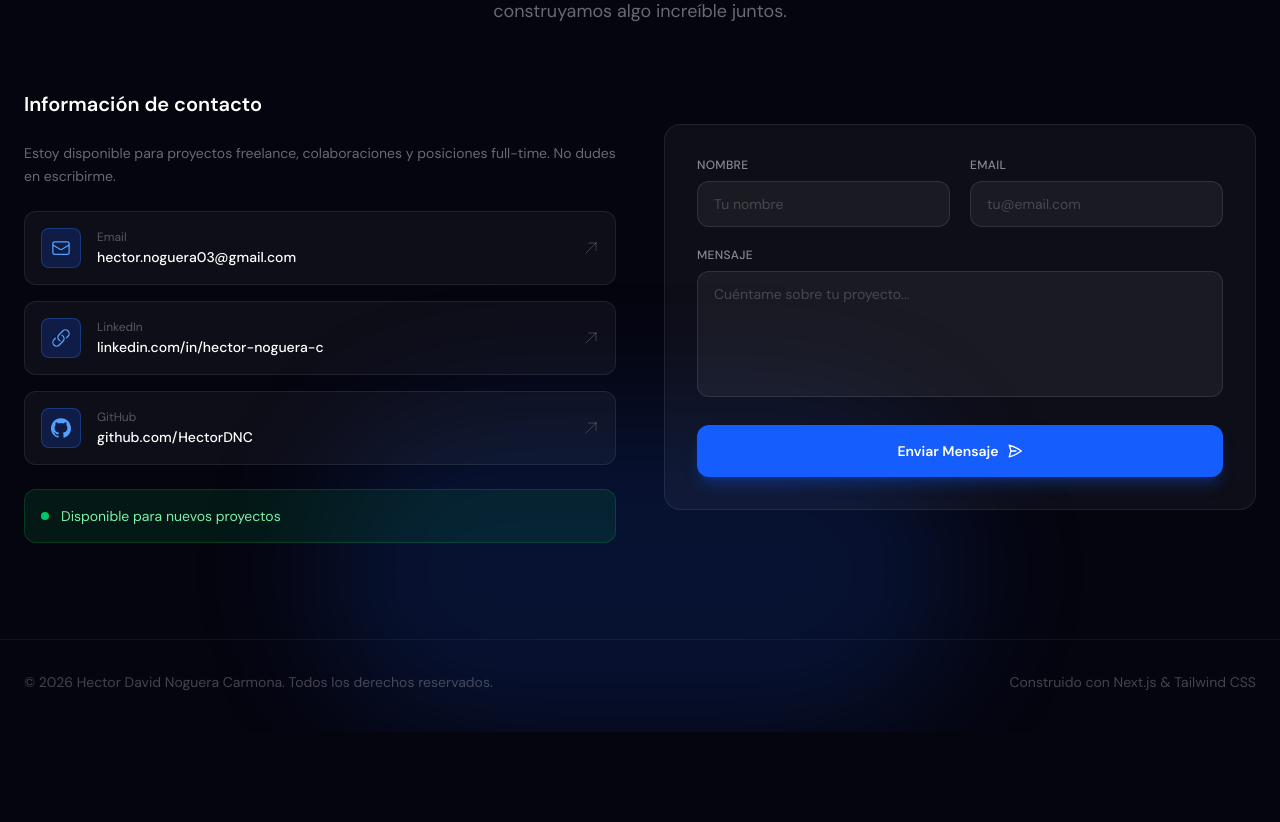
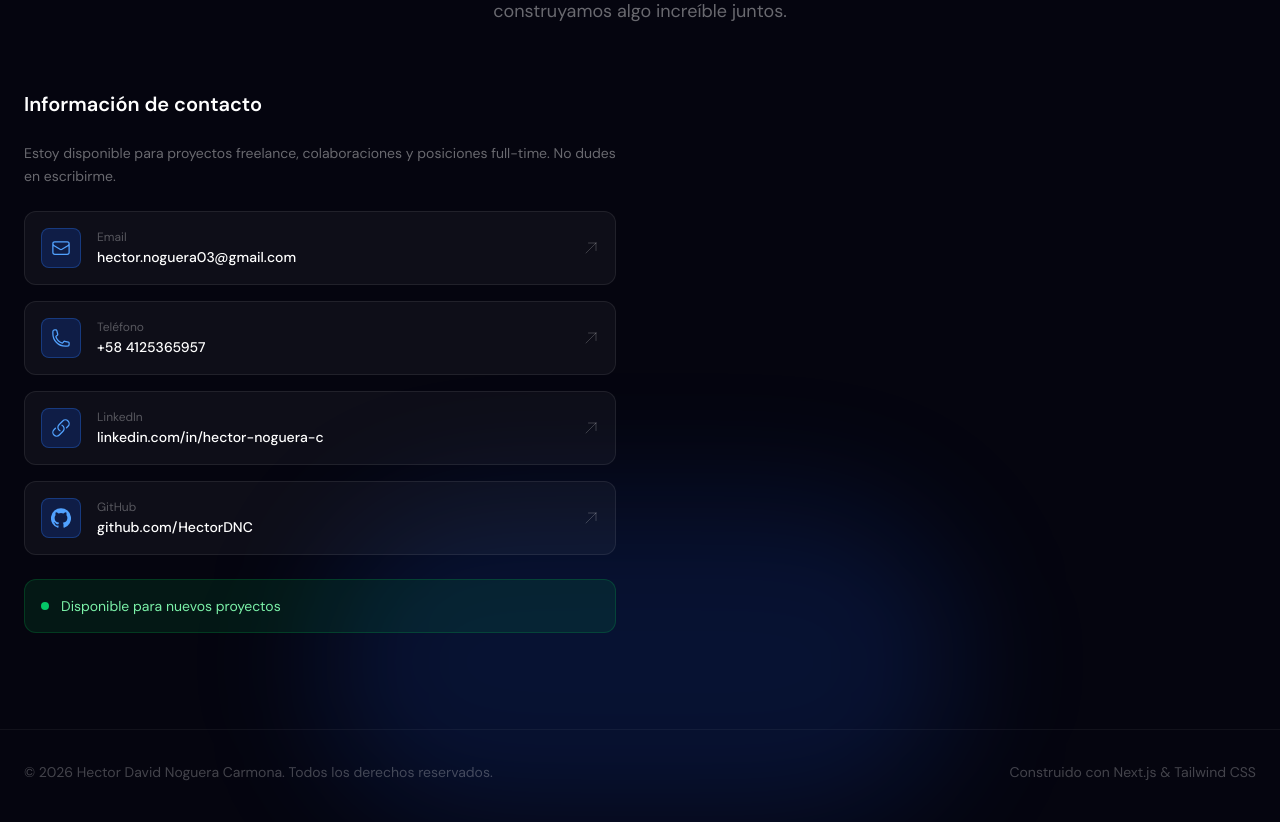
Before and after one commit to HectorDNC/portafolio, a Next.js app: page / in a window 1280 px wide. Shown: the part 3200-4022 px from the top of the page. Before the commit the page ends 3932 px from the top, so only its background shows below. Built offline with nearby package versions, Linux system fonts and the light colour scheme.

Commit message:
feat: Agregar información de telefono y enlace de WhatsApp en la sección de contacto

```diff
--- a/src/components/Contact.tsx
+++ b/src/components/Contact.tsx
@@ -23,6 +23,27 @@ const contactInfo = [
     label: "Email",
     value: "hector.noguera03@gmail.com",
     href: "mailto:hector.noguera03@gmail.com",
+  },
+  {
+    icon: (
+      <svg
+        width="20"
+        height="20"
+        fill="none"
+        viewBox="0 0 24 24"
+        stroke="currentColor"
+        strokeWidth={1.5}
+      >
+        <path
+          strokeLinecap="round"
+          strokeLinejoin="round"
+          d="M2.25 6.75c0 8.284 6.716 15 15 15h2.25a2.25 2.25 0 002.25-2.25v-1.372c0-.516-.351-.966-.852-1.091l-4.423-1.106c-.44-.11-.902.055-1.173.417l-.97 1.293c-.282.376-.769.542-1.21.38a12.035 12.035 0 01-7.143-7.143c-.162-.441.004-.928.38-1.21l1.293-.97c.363-.271.527-.734.417-1.173L6.963 3.102a1.125 1.125 0 00-1.091-.852H4.5A2.25 2.25 0 002.25 4.5v2.25z"
+        />
+      </svg>
+    ),
+    label: "Teléfono",
+    value: "+58 4125365957",
+    href: "https://wa.me/584125365957?text=Hola,%20vi%20tu%20portfolio%20web%20y%20me%20gustar%C3%ADa%20conversar%20sobre%20una%20oportunidad%20laboral/colaboraci%C3%B3n.%20%C2%BFTienes%20disponibilidad?",
   },
   {
     icon: (
@@ -154,7 +175,7 @@ export default function Contact() {
           </div>
 
           {/* Form */}
-          <div className="lg:col-span-3">
+          <div className="lg:col-span-3 hidden">
             <form
               onSubmit={handleSubmit}
               className="card-dark rounded-2xl p-8 flex flex-col gap-5"
```
